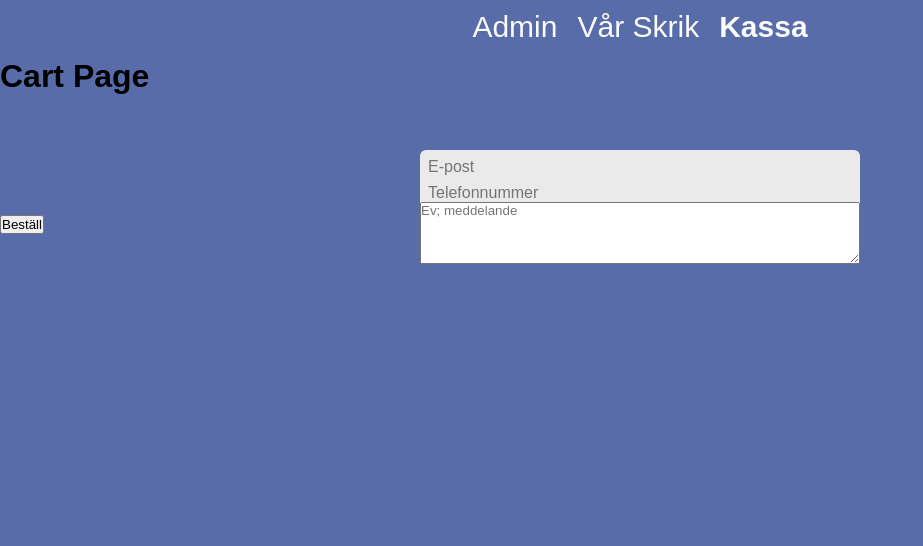
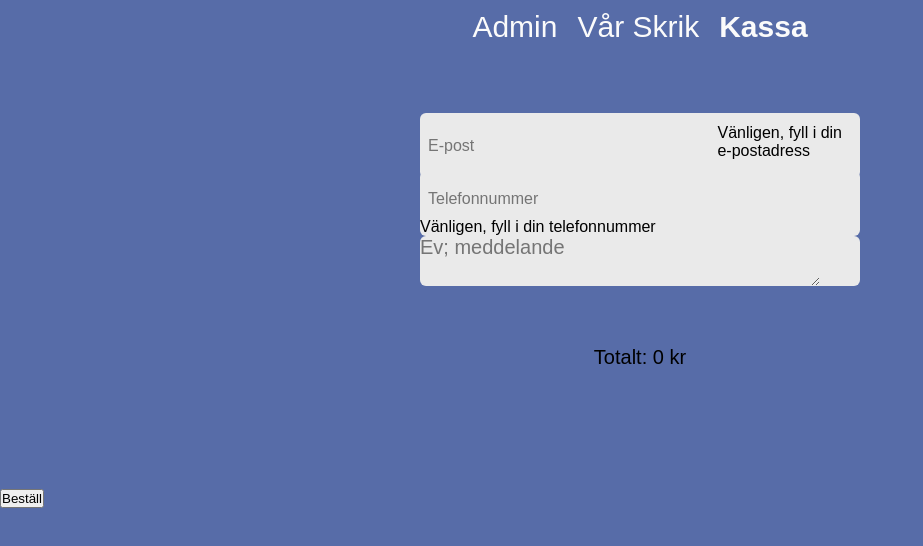
Before and after one commit to Lime78/Sommar-Vr-l-webbshop, a React (Vite) app: page /#/CartPage in a window 1280 px wide. Shown: the top 546 px of the page, without its empty margins (0-923 px from the left). Built offline with nearby package versions, Linux system fonts and the light colour scheme.

Commit message:
färdigt, förutom css

```diff
--- a/src/Routes/CartPage.css
+++ b/src/Routes/CartPage.css
@@ -1,3 +1,11 @@
+.cart-flex{
+    display: flex;
+    flex-direction: column;
+    gap: 1em;
+    align-items: center;
+    margin-top: 8em;
+}
+
 .cart-bild{
     width: 200px;
     height: auto;
@@ -66,7 +74,7 @@
     border-radius: 6px;
 }
 
-.confirm-info textarea {
+.cart-info textarea {
     height: 50px;
     width: 400px;
     background: transparent;
@@ -74,3 +82,44 @@
     outline: none;
     font-size: 20px;
 }
+
+.close {
+    position: relative;
+    top: -4em;
+    right: -10em;
+    cursor: pointer;
+    font-size: 20px;
+    color: #222222;
+}
+
+
+.total-amount {
+    display: flex;
+    justify-content: center;
+    align-items: center;
+    margin-top: 1em;
+    font-size: 20px;
+}
+
+.beställ-container{
+    display: flex;
+    justify-content: center;
+    align-items: center;
+    margin-top: 9em;
+}
+
+.cart-info {
+    display: flex;
+    flex-direction: column;
+}
+
+.input-container {
+    display: flex;
+    align-items: center;
+    gap: 1em;
+}
+
+.input-container input,
+.input-container textarea {
+    margin-right: 1em; /* Justera mellanrummet mellan fält och felmeddelande efter behov */
+}
--- a/src/Routes/CartPage.jsx
+++ b/src/Routes/CartPage.jsx
@@ -1,9 +1,10 @@
 import React, { useState } from 'react';
 import { useStore } from '../data/store';
 import './CartPage.css';
+import { Link } from 'react-router-dom';
 
 const CartPage = () => {
-    const { cart, addToCart, removeFromCart } = useStore();
+    const { cart, addToCart, removeFromCart, storeList} = useStore();
 
     const handleAdd = (product) => {
         addToCart(product);
@@ -32,28 +33,42 @@ const CartPage = () => {
     const [showPopup, setShowPopup] = useState(false); // State för att visa popup
 
     const handleClick = () => {
+        if (emailIsValid && telefonIsValid) {
             setShowPopup(true);
             console.log('Tack för din beställning');
+        }
     };
 
+    const emailIsValid = email.length > 0 && email.includes('@') ;
+    const telefonIsValid = telefon.length > 0 && /^\d+$/.test(telefon);
+
+    const emailErrorMessage = !emailIsValid ? 'Vänligen, fyll i din e-postadress' : '';
+    const telefonErrorMessage = !telefonIsValid ? 'Vänligen, fyll i din telefonnummer' : '';
     return (
         <div>
-            <h1>Cart Page</h1>
             {/* E-post, telefonnummer och meddelande fält */}
             <div className="cart-info-frame">
                 <div className="cart-info">
+                    <div className="input-container">
                         <input
                             type="email"
                             placeholder="E-post"
                             value={email}
                             onChange={handleEmailChange}
                         />
+                        {emailErrorMessage && <p className="error-message">{emailErrorMessage}</p>}
+                    </div>
+                    <div className="input-container">
+                        <div className="cart-info">
                         <input
                             type="text"
                             placeholder="Telefonnummer"
                             value={telefon}
                             onChange={handleTelefonChange}
                         />
+                        {telefonErrorMessage && <p className="error-message">{telefonErrorMessage}</p>}
+                    </div>
+                    </div>
                     <div className="cart-textarea">
                         <textarea
                             placeholder="Ev; meddelande"
@@ -64,6 +79,7 @@ const CartPage = () => {
                     </div>
                 </div>
             </div>
+
             <ul>
                 <div className="cart-flex">
                     {cart.map((product, index) => (
@@ -78,16 +94,24 @@ const CartPage = () => {
                             </div>
                         </li>
                     ))}
+                    <div className='total-amount'>
+                        <div className='total-amount-wraper'>
+                            <p className="total-amount">Totalt: {cart.reduce((total, item) => total + item.price, 0)} kr</p>
+                        </div>
+                    </div>
                 </div>
             </ul>
             <button className="beställ-container" onClick={handleClick}>Beställ</button>
             {showPopup &&
-
                 <div className="popup-overlay">
                     <div className="popup-content">
                         <p className="order-message">Tack för din beställning</p>
+                        <Link to="/" className="order-link">
+                            <span className="close" onClick={() => setShowPopup(false)}>&times;</span>
+                        </Link>
                     </div>
-                            </div>}
+                </div>
+            }
         </div>
     );
 }
--- a/src/components/CartPageCard.jsx
+++ b/src/components/CartPageCard.jsx
@@ -0,0 +1,6 @@
+import React from 'react';
+import { useStore } from '../data/store';
+import "./CartPage.css";
+
+
+export default CartPageCard;
```
Lines whose indentation alone changed are shown as unchanged.
